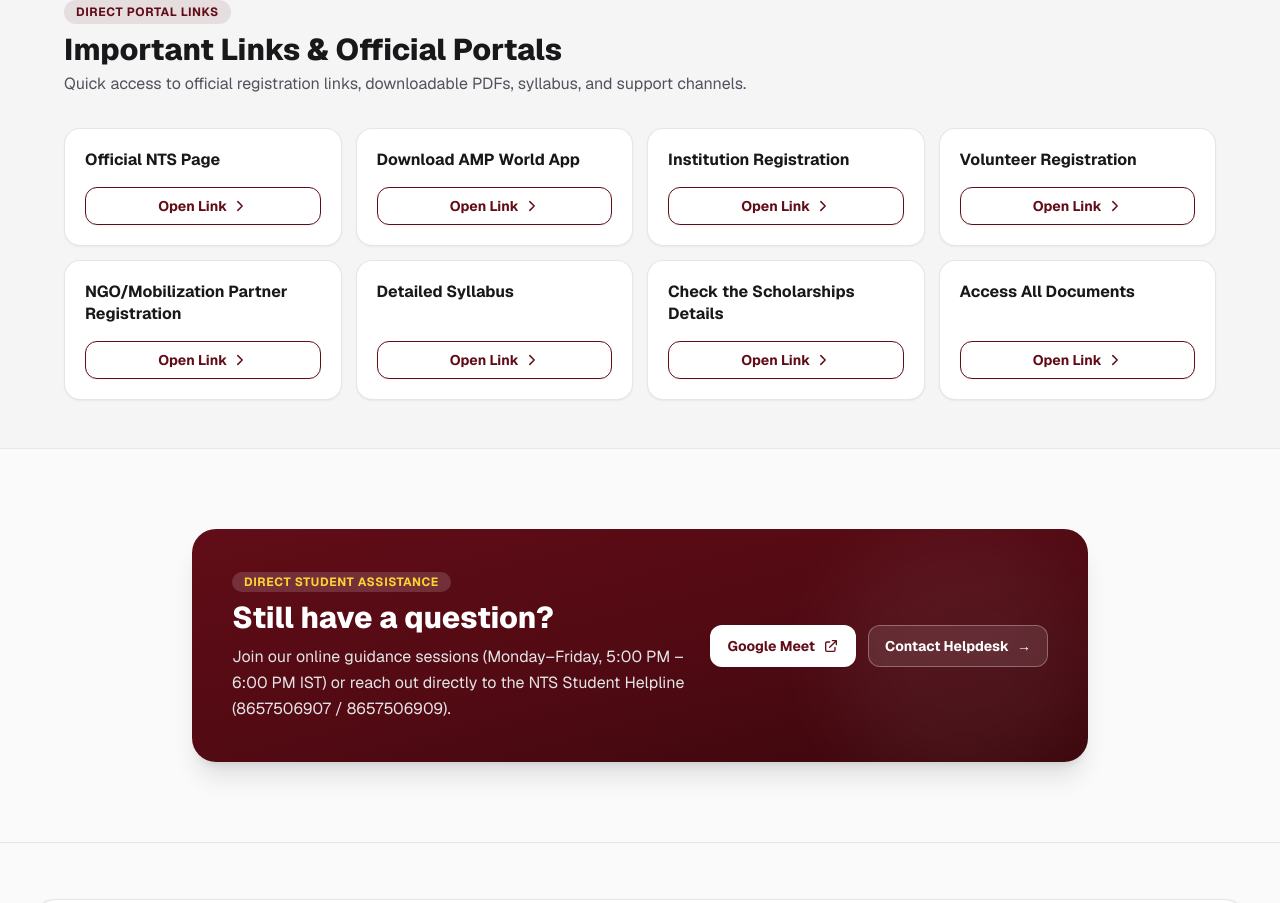
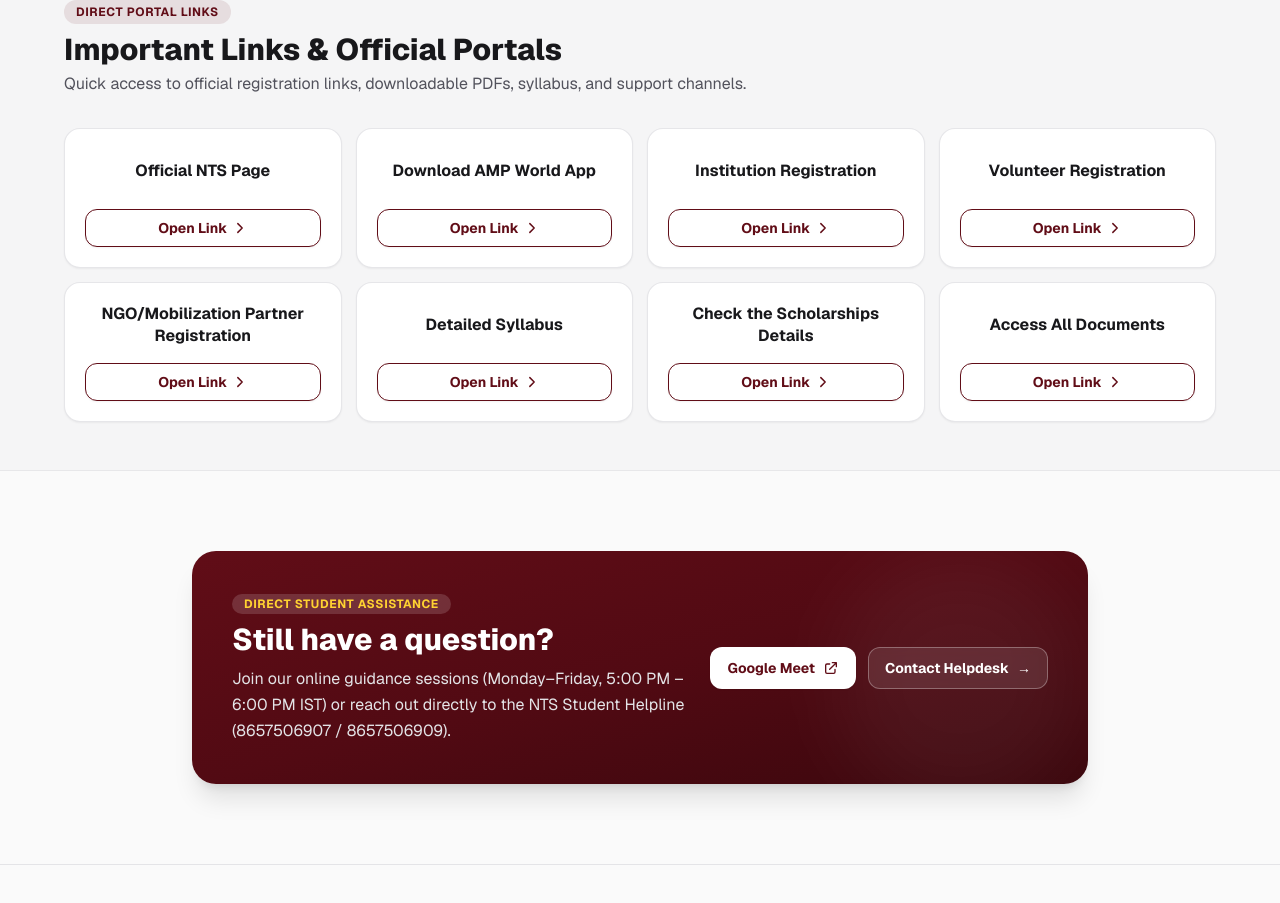
Before and after one commit to ansariafzal-ka/AMP-World-NTS-Web-Application-, a Next.js app: page /FAQs in a window 1280 px wide. Shown: the part 5233-6136 px from the top of the page. Built offline with nearby package versions, Linux system fonts and the light colour scheme.

Commit message:
Centerize titles and align cards in Important Links section

```diff
--- a/src/app/(public)/FAQs/page.tsx
+++ b/src/app/(public)/FAQs/page.tsx
@@ -162,11 +162,13 @@
                   href={link.url}
                   target="_blank"
                   rel="noopener noreferrer"
-                  className="group flex flex-col justify-between rounded-2xl border border-zinc-200/90 bg-white p-4 sm:p-5 shadow-xs transition-all duration-200 hover:-translate-y-0.5 hover:border-[#610D17]/40 hover:shadow-md"
+                  className="group flex flex-col justify-between text-center rounded-2xl border border-zinc-200/90 bg-white p-4 sm:p-5 shadow-xs transition-all duration-200 hover:-translate-y-0.5 hover:border-[#610D17]/40 hover:shadow-md"
                 >
-                  <h3 className="text-sm sm:text-base font-bold text-zinc-900 group-hover:text-[#610D17] transition-colors leading-snug">
-                    {link.title}
-                  </h3>
+                  <div className="flex flex-1 items-center justify-center min-h-[44px]">
+                    <h3 className="text-sm sm:text-base font-bold text-zinc-900 group-hover:text-[#610D17] transition-colors leading-snug text-center">
+                      {link.title}
+                    </h3>
+                  </div>
                   <div className="mt-4">
                     <span className="inline-flex w-full items-center justify-center gap-1.5 rounded-xl border border-[#610D17] bg-white px-3.5 py-2 text-xs sm:text-sm font-bold text-[#610D17] shadow-xs transition-all duration-200 group-hover:bg-[#610D17] group-hover:text-white">
                       <span>Open Link</span>
```
